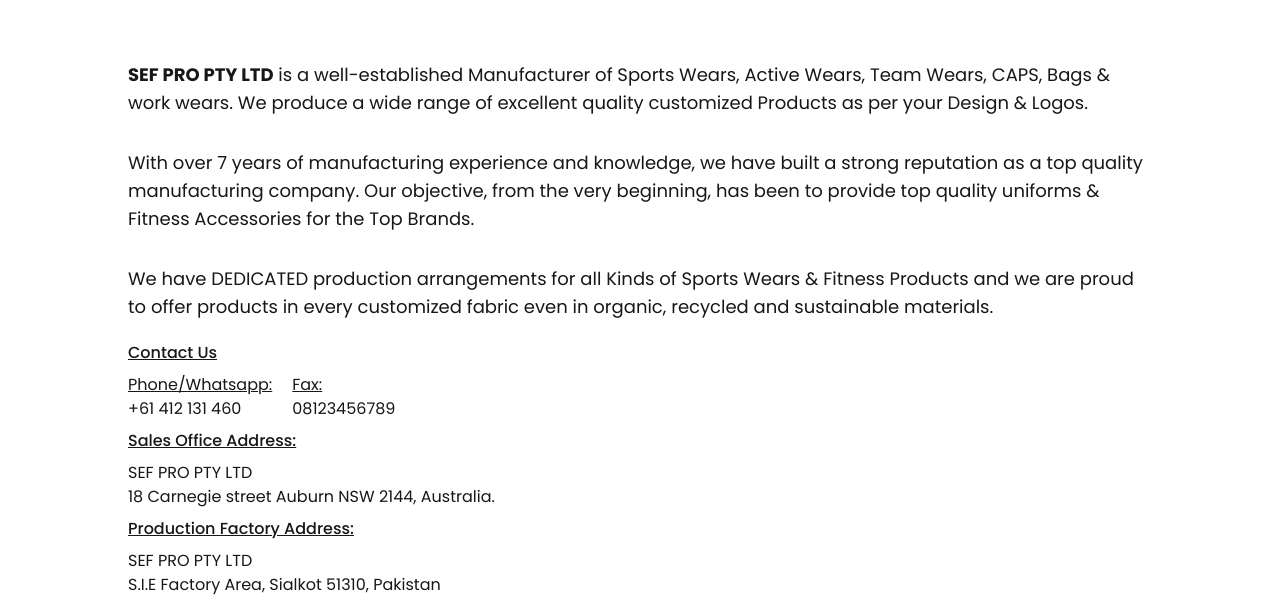
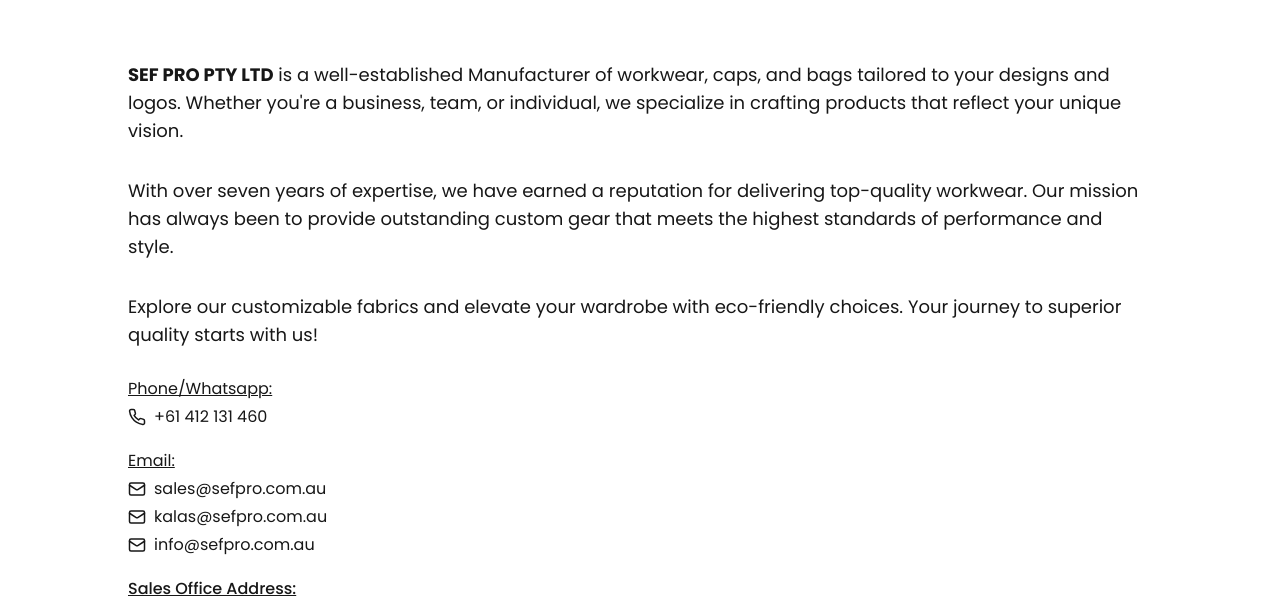
Before and after one commit to FarhadA97/sef-pro-frontend, a Next.js app: page /about-us in a window 1280 px wide. Shown: the part 337-944 px from the top of the page. Built offline with nearby package versions, Linux system fonts and the light colour scheme; no server answers.

Commit message:
Client feedback

```diff
--- a/src/app/(about-us)/about-us/page.tsx
+++ b/src/app/(about-us)/about-us/page.tsx
@@ -1,3 +1,5 @@
+import { Mail, Phone } from "lucide-react";
+
 export default function AboutUsPage() {
   return (
     <div className="flex flex-col gap-5 p-5 md:p-12 lg:px-[8rem]">
@@ -9,39 +11,41 @@
         <div className="flex flex-col gap-8">
           <p className="text-lg">
             <strong>SEF PRO PTY LTD</strong> is a well-established Manufacturer
-            of Sports Wears, Active Wears, Team Wears, CAPS, Bags & work wears.
-            We produce a wide range of excellent quality customized Products as
-            per your Design & Logos.
+            of workwear, caps, and bags tailored to your designs and logos.
+            Whether you&apos;re a business, team, or individual, we specialize
+            in crafting products that reflect your unique vision.
           </p>
           <p className="text-lg">
-            With over 7 years of manufacturing experience and knowledge, we have
-            built a strong reputation as a top quality manufacturing company.
-            Our objective, from the very beginning, has been to provide top
-            quality uniforms & Fitness Accessories for the Top Brands.
+            With over seven years of expertise, we have earned a reputation for
+            delivering top-quality workwear. Our mission has always been to
+            provide outstanding custom gear that meets the highest standards of
+            performance and style.
           </p>
           <p className="text-lg">
-            We have DEDICATED production arrangements for all Kinds of Sports
-            Wears & Fitness Products and we are proud to offer products in every
-            customized fabric even in organic, recycled and sustainable
-            materials.
+            Explore our customizable fabrics and elevate your wardrobe with
+            eco-friendly choices. Your journey to superior quality starts with
+            us!
           </p>
         </div>
       </div>
       <div>
-        <h1 className="underline mb-2 font-medium">Contact Us</h1>
-        <div className="flex gap-5 mt-2">
+        <div className="flex flex-col gap-5 mt-2 mb-5">
           <div>
             <p className="underline">Phone/Whatsapp:</p>
-            <p>+61 412 131 460</p>
+            <p className="flex items-center mt-1 gap-2"><Phone size={18} /> +61 412 131 460</p>
           </div>
           <div>
-            <p className="underline">Fax:</p>
-            <p>08123456789</p>
+            <p className="underline">Email:</p>
+            <a href="mailto:sales@sefpro.com.au">
+              <p className="flex items-center mt-1 gap-2"><Mail size={18}/>sales@sefpro.com.au</p>
+            </a>
+            <a href="mailto:kalas@sefpro.com.au">
+              <p className="flex items-center mt-1 gap-2"><Mail size={18}/>kalas@sefpro.com.au</p>
+            </a>
+            <a href="mailto:info@sefpro.com.au">
+              <p className="flex items-center mt-1 gap-2"><Mail size={18}/>info@sefpro.com.au</p>
+            </a>
           </div>
-          {/* <div>
-            <p className="underline">Whatsapp:</p>
-            <p>+61 412 131 460</p>
-          </div> */}
         </div>
         <p className="underline font-medium mt-2 mb-2">Sales Office Address:</p>
         <p>SEF PRO PTY LTD</p>
--- a/src/app/layout.tsx
+++ b/src/app/layout.tsx
@@ -4,6 +4,7 @@
 import { Footer, Navbar } from "@/layouts/home";
 import { ReactQueryClientProvider } from "@/providers/reactQueryClientProvider";
 import { Suspense } from "react";
+import { Loader } from "@/components/loader/loader";
 
 const poppins = Poppins({
   weight: ['300', '400', '500', '700'],
@@ -29,7 +30,7 @@
       >
         <ReactQueryClientProvider>
           <Navbar />
-          <Suspense fallback={<div>Loading...</div>}>
+          <Suspense fallback={<div className="flex items-center justify-center h-[100vh]"><Loader className="hidden" /></div>}>
             {children}
           </Suspense>
           <Footer />
--- a/src/components/skeletons/productDetails.tsx
+++ b/src/components/skeletons/productDetails.tsx
@@ -4,7 +4,7 @@
             <div className="mb-5">
                 <div className="w-2/3 h-6 bg-gray-300 rounded-md animate-pulse"></div>
             </div>
-            <div className="flex flex-col md:flex-row gap-5">
+            <div className="flex flex-col gap-5 md:flex-row lg:gap-[12rem]">
                 {/* product images */}
                 <div className="flex flex-col lg:flex-row gap-6">
                     {/* Vertical Bar with small image boxes */}
--- a/src/layouts/home/navbar/index.tsx
+++ b/src/layouts/home/navbar/index.tsx
@@ -124,11 +124,9 @@
     <>
       <nav className="sticky top-0 z-[1000] bg-gray-800 text-black">
         <div className="px-4 flex items-center justify-between h-16">
-          <div className="logo">
-            <Link href="/">
+            <Link className="logo h-[64px] flex items-center justify-center overflow-hidden" href="/">
               <img className="h-[150px]" src="/logo-primary.png" />
             </Link>
-          </div>
           <div className="hidden md:flex space-x-6">
             <NavigationMenu>
               <NavigationMenuList>
--- a/src/sections/home/catalogSection.tsx
+++ b/src/sections/home/catalogSection.tsx
@@ -34,7 +34,7 @@
       />
       {/* Overlay Text */}
       <div className={`absolute inset-0 flex justify-center bg-opacity-30 text-white text-lg font-semibold transition-opacity duration-1000 group-hover:bg-opacity-60 ${color}`}>
-        <p className="absolute z-20 bottom-6 text-black text-[25px] font-semibold transition-all duration-500 group-hover:bottom-1 group-hover:text-[18px] group-hover:text-white">
+        <p className="p-2 w-full bg-gray-200 bg-opacity-[0.85] text-center absolute z-20 bottom-6 text-black text-[25px] font-semibold transition-all duration-500 group-hover:bottom-1 group-hover:text-[18px] group-hover:text-white group-hover:p-0 group-hover:bg-transparent">
           {title}
         </p>
       </div>
--- a/src/sections/productDetails/index.tsx
+++ b/src/sections/productDetails/index.tsx
@@ -34,6 +34,7 @@
   sizes: string;
   description: string[];
   colors: colors[];
+  MOQ: number;
 }
 
 export const ProductPage: React.FC<ProductPage> = ({ id }) => {
@@ -86,7 +87,7 @@
     <div className="py-10 px-5 md:px-12 xl:px-20">
       {product && (
         <>
-          {isSameProduct && (
+          {isSameProduct ? (
             <div className="flex gap-1 md:gap-2 mb-5">
               <Link href='/' className="group">
                 <p className="text-xs md:text-sm">Home</p>
@@ -103,11 +104,19 @@
               )}
               <p className="text-gray-400 text-xs md:text-sm">{product.title}</p>
             </div>
+          ) : (
+            <div className="flex gap-1 md:gap-2 mb-5">
+              <Link href='/' className="group">
+                <p className="text-xs md:text-sm">Home</p>
+                <span className="block max-w-0 group-hover:max-w-full transition-all duration-500 h-0.5 bg-black"></span>
+              </Link>/
+              <p className="text-gray-400 text-xs md:text-sm">{product.title}</p>
+            </div>
           )}
           <h1 className="text-3xl">{product.title}</h1>
           <div className="mt-8 flex flex-col md:flex-row gap-8 lg:gap-[5rem]">
             <ProductImages images={product.images} />
-            <div className="pl-0 lg:pl-18 w-full lg:w-[70%]">
+            <div className="pl-0 lg:pl-18 w-full lg:w-[95%]">
               <ul>
                 {product.description.map((desc, index) => (
                   <li key={index} className="flex items-center gap-2 mb-1">
--- a/src/sections/productDetails/productSpecsForm.tsx
+++ b/src/sections/productDetails/productSpecsForm.tsx
@@ -13,6 +13,8 @@
   product: Product;
   onAddToCart?: (size: string, quantity: number) => void;
 }
+
+const deliveryCharges = 3;
 
 const ColorBox = ({ trigger, tooltipText }: { trigger: JSX.Element, tooltipText: string }) => {
   return (
@@ -114,7 +116,11 @@
     <form className="flex flex-col gap-8 my-8 p-5 border rounded-md">
       {/* Size Selector */}
       <div>
-        <p className="text-2xl mb-5">${product.price.toFixed(2)}</p>
+        <p className="text-2x">${product.price.toFixed(2)}</p>
+        <div className="flex items-center gap-1 mb-5">
+          <p className="text-xs font-[500]">{`(Delivery Charges: `}</p>
+          <p className="text-xs ">{`$${deliveryCharges.toFixed(2)})`}</p>
+        </div>
         <label
           htmlFor="size"
           className="block text-sm font-medium text-gray-700 mb-1"
@@ -135,8 +141,12 @@
           ))}
         </select>
         <div className="mt-5">
-          <p className="text-sm font-semibold">Colors</p>
+          <p className="text-sm font-[500]">Colors</p>
           <ColorDisplay colors={product.colors} />
+        </div>
+        <div className="mt-5 flex items-center gap-2">
+          <p className="text-sm font-[500]">Maximum Order Quantity: </p>
+          <p className="text-sm ">{product.MOQ}</p>
         </div>
       </div>
 
```
Also changed, not shown: src/sections/shop/catalogSlider.tsx (+6 -7 lines).
